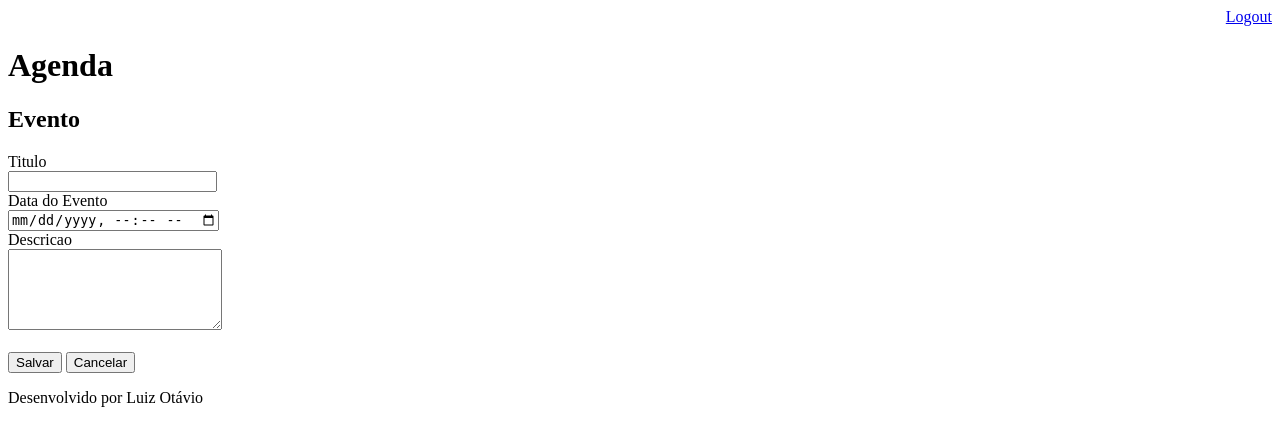
After one commit to luizotaviobione/agenda, a Django app: page /agenda/evento/ in a window 1280 px wide. The commit adds this page. Shown: the top 446 px of the page. Run offline with Django 3.2, Linux system fonts and the light colour scheme; a user stored in the database is signed in.

Commit message:
incluido inserção de eventos da agenda

```diff
--- a/agenda/urls.py
+++ b/agenda/urls.py
@@ -21,8 +21,11 @@ from django.views.generic import RedirectView
 urlpatterns = [
     path('admin/', admin.site.urls),
     path('agenda/', views.lista_eventos),
+    path('agenda/evento/', views.evento),
+    path('agenda/evento/submit', views.submit_evento),
     path('',RedirectView.as_view(url='/agenda/')),
     path('login/', views.login_user),
     path('login/submit', views.submit_login),
     path('logout/', views.logout_user)
+
 ]
--- a/core/views.py
+++ b/core/views.py
@@ -16,6 +16,10 @@ def login_user(request):
 def logout_user(request):
     logout(request)
     return redirect('/')
+
+@login_required(login_url='/login/')
+def evento(request):
+    return render(request, 'evento.html')
 
 def submit_login(request):
     if request.POST:
@@ -44,3 +48,14 @@ def lista_eventos(request):
     dados = {'eventos':evento}
     print('os dados são {}'.format(dados))
     return render(request, 'agenda.html', dados)
+
+@login_required(login_url='/login/')
+def submit_evento(request):
+    if request.POST:
+        titulo = request.POST.get('titulo')
+        data_evento = request.POST.get('data_evento')
+        descricao = request.POST.get('descricao')
+        usuario = request.user
+        Evento.objects.create(titulo=titulo, data_evento=data_evento, descricao=descricao, usuario= usuario)
+
+    return redirect('/')
--- a/templates/agenda.html
+++ b/templates/agenda.html
@@ -2,6 +2,10 @@
 
 {% block content %}
     <h2>Agendamentos</h2>
+
+    <a href="evento/">
+        <button type="button">Novo evento</button>
+    </a>
 
     <ul style="font-size: 18px">
         {% for evento in eventos %}
--- /dev/null
+++ b/templates/evento.html
@@ -0,0 +1,26 @@
+{% extends "model-page.html"  %}
+
+{% block content %}
+
+<h2>Evento</h2>
+
+<form action="submit" method="POST"> {% csrf_token %}
+    <label>Titulo</label>
+    <br>
+    <input type="text" name="titulo" size="23">
+    <br>
+    <label>Data do Evento</label>
+    <br>
+    <input type="datetime-local" name="data_evento">
+    <br>
+    <label>Descricao</label>
+    <br>
+    <textarea name="descricao" rows="5" cols="24"></textarea>
+    <br>
+    <br>
+    <button type="submit">Salvar</button>
+    <a href="/">
+        <button type="submit">Cancelar</button>
+    </a>
+</form>
+{% endblock %}
```
Also changed, not shown: db.sqlite3, 1 other file.
